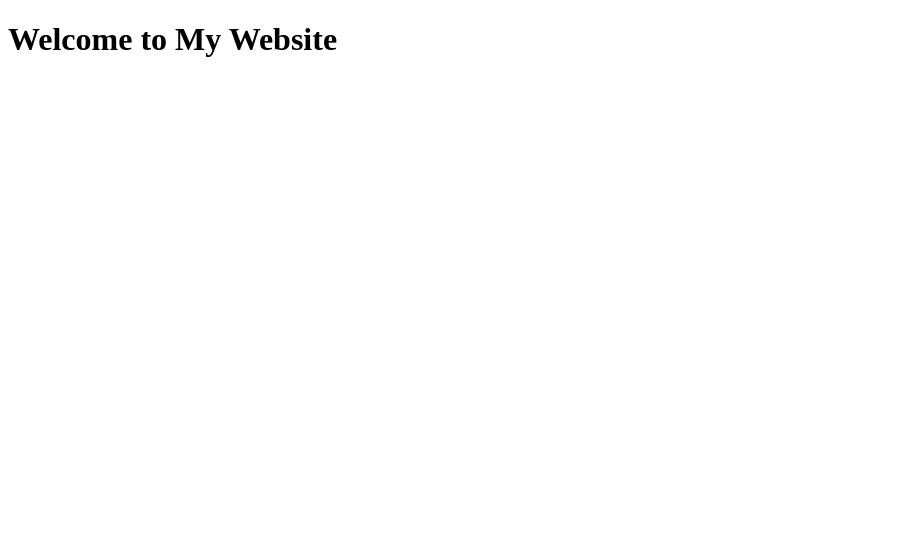
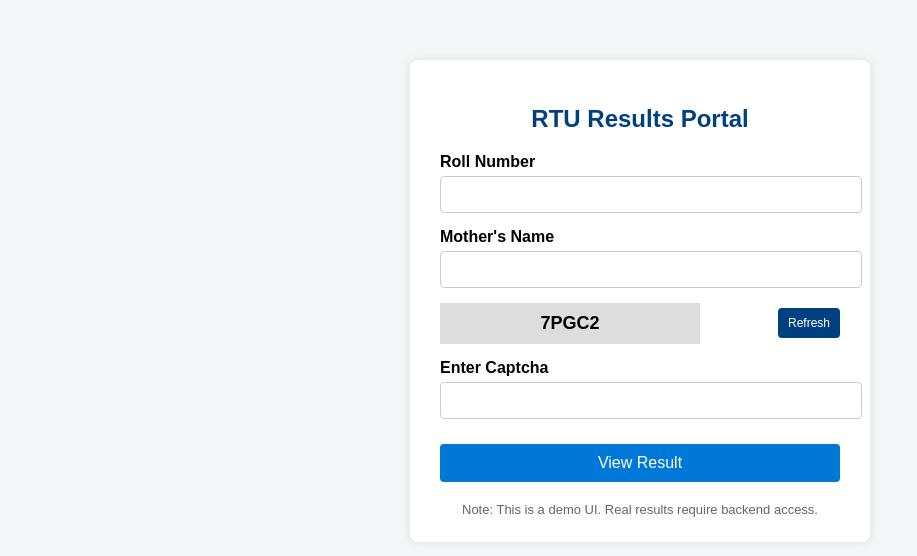
Before and after one commit to Shrey-Mangal/Shrey-Mangal.github.io, a plain HTML site: page index.html in a window 1280 px wide. Shown: the whole page, without its empty margins (0-917 px from the left). Drawn offline with Linux system fonts and the light colour scheme.

Commit message:
Update index.html

```diff
--- a/index.html
+++ b/index.html
@@ -1,10 +1,135 @@
-<!-- index.html -->
 <!DOCTYPE html>
-<html>
-  <head>
-    <title>My Site</title>
-  </head>
-  <body>
-    <h1>Welcome to My Website</h1>
-  </body>
+<html lang="en">
+<head>
+  <meta charset="UTF-8">
+  <title>RTU Result Portal</title>
+  <style>
+    body {
+      font-family: Arial, sans-serif;
+      background: #f4f6f8;
+      margin: 0;
+      padding: 0;
+    }
+
+    .container {
+      width: 400px;
+      margin: 60px auto;
+      background: #ffffff;
+      padding: 25px 30px;
+      box-shadow: 0 0 10px rgba(0,0,0,0.1);
+      border-radius: 8px;
+    }
+
+    h2 {
+      text-align: center;
+      color: #004080;
+    }
+
+    label {
+      display: block;
+      margin-top: 15px;
+      font-weight: bold;
+    }
+
+    input[type="text"] {
+      width: 100%;
+      padding: 10px;
+      margin-top: 5px;
+      border: 1px solid #ccc;
+      border-radius: 4px;
+    }
+
+    .captcha-box {
+      display: flex;
+      align-items: center;
+      justify-content: space-between;
+      margin-top: 15px;
+    }
+
+    .captcha-img {
+      background: #ddd;
+      width: 60%;
+      text-align: center;
+      padding: 10px;
+      font-weight: bold;
+      font-size: 18px;
+    }
+
+    .refresh-btn {
+      padding: 8px 10px;
+      background-color: #004080;
+      color: white;
+      border: none;
+      border-radius: 4px;
+      cursor: pointer;
+      font-size: 12px;
+    }
+
+    .submit-btn {
+      margin-top: 25px;
+      width: 100%;
+      padding: 10px;
+      background-color: #0078d7;
+      color: white;
+      border: none;
+      border-radius: 4px;
+      font-size: 16px;
+      cursor: pointer;
+    }
+
+    .submit-btn:hover {
+      background-color: #005fa3;
+    }
+
+    .footer {
+      text-align: center;
+      margin-top: 20px;
+      font-size: 13px;
+      color: #666;
+    }
+  </style>
+</head>
+<body>
+  <div class="container">
+    <h2>RTU Results Portal</h2>
+    <form id="resultForm">
+      <label for="roll">Roll Number</label>
+      <input type="text" id="roll" name="roll" required>
+
+      <label for="motherName">Mother's Name</label>
+      <input type="text" id="motherName" name="motherName" required>
+
+      <div class="captcha-box">
+        <div class="captcha-img" id="captchaText">XyZ12</div>
+        <button type="button" class="refresh-btn" onclick="refreshCaptcha()">Refresh</button>
+      </div>
+
+      <label for="captcha">Enter Captcha</label>
+      <input type="text" id="captcha" name="captcha" required>
+
+      <button type="submit" class="submit-btn">View Result</button>
+    </form>
+    <div class="footer">
+      Note: This is a demo UI. Real results require backend access.
+    </div>
+  </div>
+
+  <script>
+    function refreshCaptcha() {
+      const chars = 'ABCDEFGHJKLMNPQRSTUVWXYZ23456789';
+      let captcha = '';
+      for (let i = 0; i < 5; i++) {
+        captcha += chars.charAt(Math.floor(Math.random() * chars.length));
+      }
+      document.getElementById('captchaText').innerText = captcha;
+    }
+
+    document.getElementById('resultForm').addEventListener('submit', function(e) {
+      e.preventDefault();
+      alert('This is a frontend-only version. Backend is not connected.');
+    });
+
+    refreshCaptcha(); // Initialize on load
+  </script>
+</body>
 </html>
```
